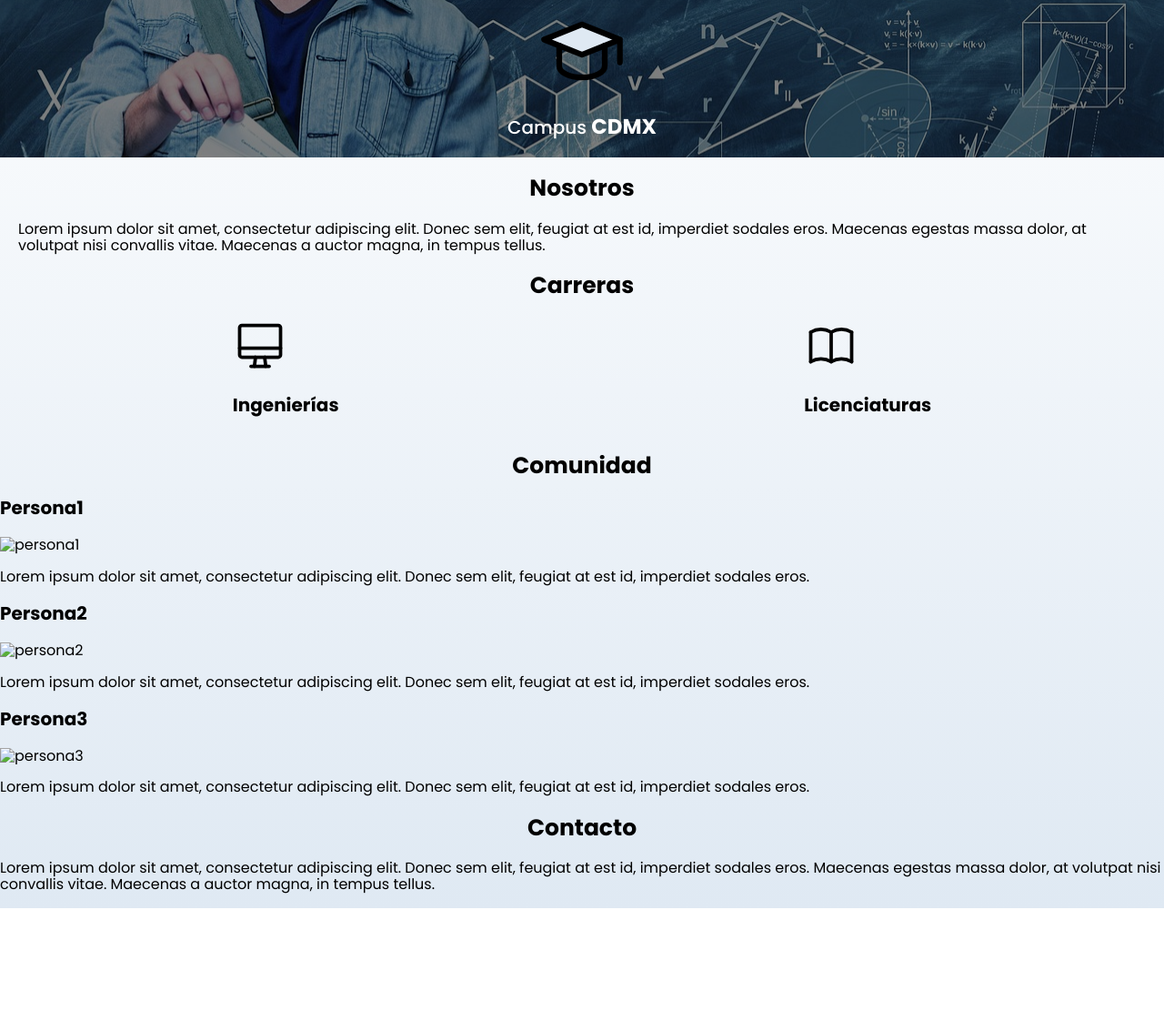
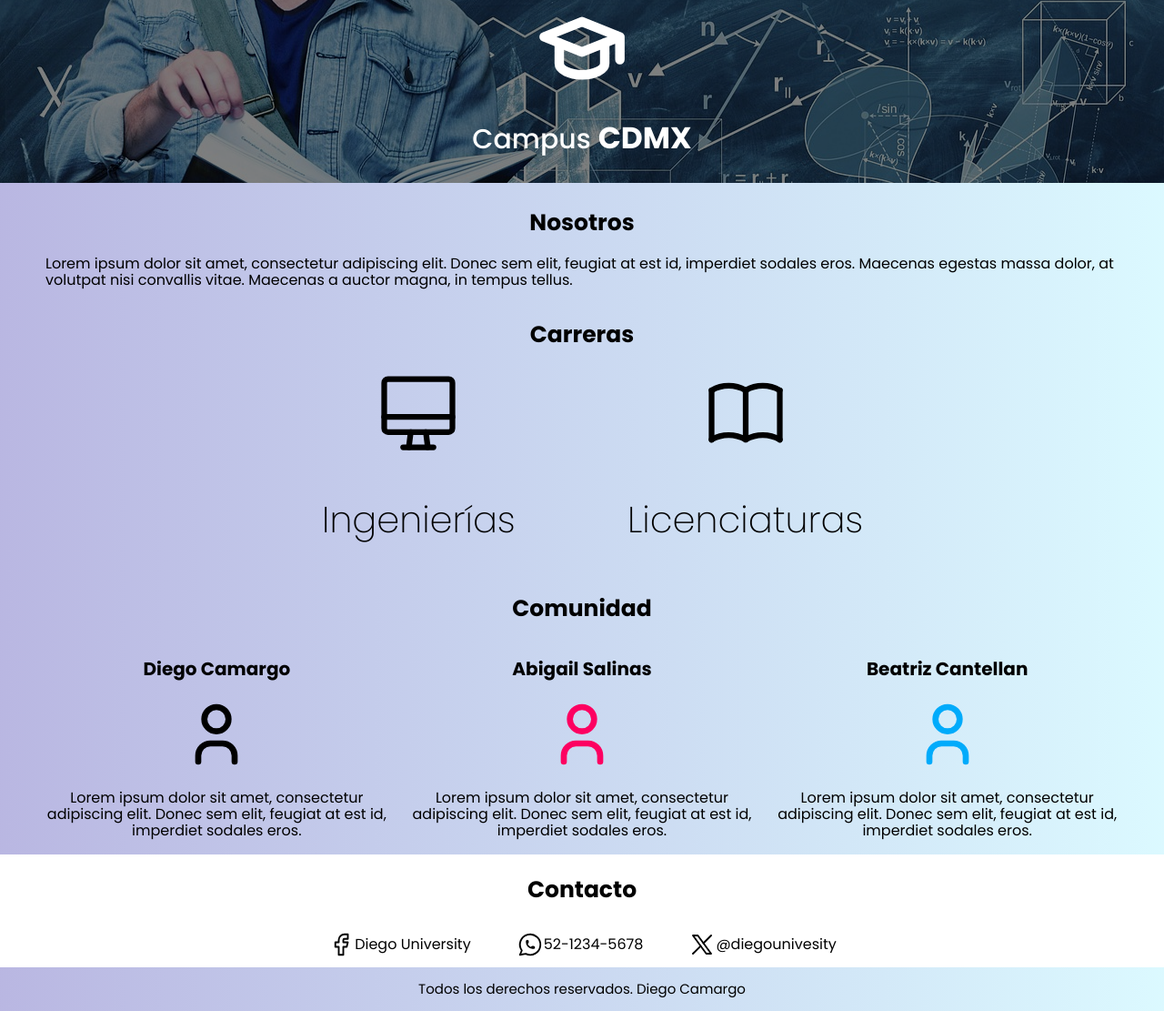
Before and after one commit to diegocamargoac/university-diegocamargo, a plain HTML site: page index.html in a window 1280 px wide. Shown: the part 140-1251 px from the top of the page at 91% size. Before the commit the page ends 1138 px from the top, so only its background shows below. Drawn offline with Linux system fonts and the light colour scheme.

Commit message:
Se termina primera parte con HTML y CSS

```diff
--- a/css/styles.css
+++ b/css/styles.css
@@ -20,12 +20,13 @@ html {
 body {
     font-size: 16px;
     font-family: "poppins", sans-serif;
-    background-image: linear-gradient(to top, var(--grisclaro) 0%, var(--blanco) 100% );
+    background: rgb(73,67,179);
+    background: linear-gradient(90deg, rgba(73,67,179,0.3841911764705882) 0%, rgba(2,212,255,0.14049369747899154) 100%);
 }
 
 /* Títulos y Subtítulos */
 h1 {
-    font-size: 3rem;
+    font-size: 3.5rem;
 }
 
 h2 {
@@ -39,7 +40,6 @@ h3 {
 
 .titulo {
     text-align: center;
-
 }
 
 /* Navegador */
@@ -53,8 +53,8 @@ h3 {
     flex-direction: column;
     align-items: center;
     justify-content: center;
-    margin: 1rem;
     background-color: var(--secundario);
+    font-size: 2rem;
 }
 
 @media (min-width: 480px) {
@@ -81,8 +81,7 @@ h3 {
     background-repeat: no-repeat;
     background-size: cover;
     position: relative;
-    margin-top: 2rem;
-    margin-bottom: 2rem;
+    margin-bottom: 3rem;
 }
 
 .campus {
@@ -96,12 +95,12 @@ h3 {
 
 .campus p {
     color: white;
-    font-size: 2rem;
+    font-size: 3rem;
     font-weight: 450;
 }
 
 .campus span {
-    font-size: 2.3rem;
+    font-size: 3.3rem;
     font-weight: 650;
 }
 
@@ -116,37 +115,98 @@ h3 {
 
 /* Nostros */
 .nosotros {
-    padding-left: 2rem;
-    padding-right: 2rem;
+    padding: 0 5rem;
+    margin: 1rem 0;
 }
 
 /* Carreras */
 @media (min-width: 480px) {
     .carreras-inglic {
-        display: flex;
-        flex-direction: row;
-        justify-content: space-around;
+        display: grid;
+        grid-template-columns: repeat(2, 1fr);
+        align-items: center;
+        place-items: center;
+        text-align: center;
+        column-gap: 10rem;
     }
 }
 
-.carreras h2 {
+.carreras {
+    display: flex;
+    flex-direction: column;
+    align-items: center;
     text-align: center;
+    text-align: center;
+    align-items: center;
+    margin-bottom: 2rem;
+}
+
+.carreras h3 {
+    font-size: 4rem;
+    font-weight: 250;
+}
+
+.carreras .iconos {
+    width: 10rem;
+    height: 10rem;
+}
+
+/* Comunidad */
+.comunidad-personas {
+    display: flex;
+    flex-direction: column;
+    text-align: center;
+    padding: 0 5rem
 }
 
 @media (min-width: 480px) {
-    .ingenieria {
-        flex-direction: column;
+    .comunidad-personas {
+        text-align: center;
+        display: grid;
+        grid-template-columns: repeat(3, 1fr);
+        column-gap: 2.5rem;
+    }
+}
+
+.comunidad-personas svg {
+    width: 8rem;
+    height: 8rem;
+}
+/* Contacto */
+.contacto-bg {
+    background-color: var(--blanco);
+    padding-top: 4px;
+}
+
+.contacto-rs {
+    display: flex;
+    flex-direction: column;
+    align-items: center;
+}
+
+@media (min-width: 768px) {
+    .contacto-rs {
+        display: flex;
+        flex-direction: row;
+        column-gap: 5rem;
         justify-content: center;
     }
-
-    .licenciatura {
-
 }
 
+.contacto-rs svg {
+    width: 3rem;
+    height: 3rem;
 }
 
-.carreras .iconos {
-    flex-direction: column;
+.red-social {
+    display: flex;
+    flex-direction: row;
+    align-items: center;
     justify-content: center;
-    align-items: center;
 }
+
+/* Footer */
+footer {
+    text-align: center;
+    font-size: 1.5rem;
+}
--- a/index.html
+++ b/index.html
@@ -33,11 +33,9 @@
 
     <section class="campus-bg">
         <div class="campus">
-            <svg xmlns="http://www.w3.org/2000/svg" class="icon icon-tabler icon-tabler-school" width="60" height="60"
-                viewBox="0 0 24 24" stroke-width="1.5" stroke="#000000" fill="none" stroke-linecap="round"
-                stroke-linejoin="round">
-                <path stroke="none" d="M0 0h24v24H0z" fill="none" />
-                <path class="svg-color" d="M22 9l-10 -4l-10 4l10 4l10 -4v6" />
+            <svg xmlns="http://www.w3.org/2000/svg" class="icon icon-tabler icon-tabler-school" width="80" height="80" viewBox="0 0 24 24" stroke-width="2.5" stroke="#ffffff" fill="none" stroke-linecap="round" stroke-linejoin="round">
+                <path stroke="none" d="M0 0h24v24H0z" fill="none"/>
+                <path d="M22 9l-10 -4l-10 4l10 4l10 -4v6" />
                 <path d="M6 10.6v5.4a6 3 0 0 0 12 0v-5.4" />
             </svg>
             <p>Campus <span>CDMX</span></p>
@@ -51,6 +49,7 @@
                 sodales eros. Maecenas egestas massa dolor, at volutpat nisi convallis vitae. Maecenas a auctor magna,
                 in tempus tellus.</p>
         </section>
+
         <div class="carreras">
             <h2>Carreras</h2>
             <section class="carreras-inglic">
@@ -68,7 +67,7 @@
                     <h3 class="carrera-text" >Ingenierías</h3>
                 </div>
                 <div class="licenciatura">
-                    <svg class="inconos" xmlns="http://www.w3.org/2000/svg" class="icon icon-tabler icon-tabler-book" width="60" height="60"
+                    <svg class="iconos" xmlns="http://www.w3.org/2000/svg" class="icon icon-tabler icon-tabler-book" width="60" height="60"
                         viewBox="0 0 24 24" stroke-width="1.5" stroke="#000000" fill="none" stroke-linecap="round"
                         stroke-linejoin="round">
                         <path stroke="none" d="M0 0h24v24H0z" fill="none" />
@@ -82,28 +81,81 @@
                 </div>
             </section>
         </div>
-        <section>
+
+        <div class="comunidad-bg">
+            <section class="comunidad" >
                 <h2>Comunidad</h2>
-            <h3>Persona1</h3>
-            <img src="#" alt="persona1">
+                <div class="comunidad-personas">
+                    <div class="persona">
+                        <h3>Diego Camargo</h3>
+                        <svg xmlns="http://www.w3.org/2000/svg" class="icon icon-tabler icon-tabler-user" width="60" height="60" viewBox="0 0 24 24" stroke-width="2" stroke="#000000" fill="none" stroke-linecap="round" stroke-linejoin="round">
+                            <path stroke="none" d="M0 0h24v24H0z" fill="none"/>
+                            <path d="M8 7a4 4 0 1 0 8 0a4 4 0 0 0 -8 0" />
+                            <path d="M6 21v-2a4 4 0 0 1 4 -4h4a4 4 0 0 1 4 4v2" />
+                        </svg>
                         <p>Lorem ipsum dolor sit amet, consectetur adipiscing elit. Donec sem elit, feugiat at est id, imperdiet
                             sodales eros.</p>
-            <h3>Persona2</h3>
-            <img src="#" alt="persona2">
+                    </div>
+                    <div class="persona">
+                        <h3>Abigail Salinas</h3>
+                        <svg xmlns="http://www.w3.org/2000/svg" class="icon icon-tabler icon-tabler-user" width="60" height="60" viewBox="0 0 24 24" stroke-width="2" stroke="#fd0061" fill="none" stroke-linecap="round" stroke-linejoin="round">
+                            <path stroke="none" d="M0 0h24v24H0z" fill="none"/>
+                            <path d="M8 7a4 4 0 1 0 8 0a4 4 0 0 0 -8 0" />
+                            <path d="M6 21v-2a4 4 0 0 1 4 -4h4a4 4 0 0 1 4 4v2" />
+                        </svg>
                         <p>Lorem ipsum dolor sit amet, consectetur adipiscing elit. Donec sem elit, feugiat at est id, imperdiet
                             sodales eros.</p>
-            <h3>Persona3</h3>
-            <img src="#" alt="persona3">
+                    </div>
+                    <div class="persona">
+                        <h3>Beatriz Cantellan</h3>
+                        <svg xmlns="http://www.w3.org/2000/svg" class="icon icon-tabler icon-tabler-user" width="60" height="60" viewBox="0 0 24 24" stroke-width="2" stroke="#00abfb" fill="none" stroke-linecap="round" stroke-linejoin="round">
+                            <path stroke="none" d="M0 0h24v24H0z" fill="none"/>
+                            <path d="M8 7a4 4 0 1 0 8 0a4 4 0 0 0 -8 0" />
+                            <path d="M6 21v-2a4 4 0 0 1 4 -4h4a4 4 0 0 1 4 4v2" />
+                        </svg>
                         <p>Lorem ipsum dolor sit amet, consectetur adipiscing elit. Donec sem elit, feugiat at est id, imperdiet
                             sodales eros.</p>
+                    </div>
+                </div>
             </section>
-        <section>
+        </div>
+
+        <div class="contacto-bg">
+            <section class="contacto">
                 <h2>Contacto</h2>
-            <p>Lorem ipsum dolor sit amet, consectetur adipiscing elit. Donec sem elit, feugiat at est id, imperdiet
-                sodales eros. Maecenas egestas massa dolor, at volutpat nisi convallis vitae. Maecenas a auctor magna,
-                in tempus tellus.</p>
+                <div class="contacto-rs">
+                    <div class="red-social">
+                        <svg xmlns="http://www.w3.org/2000/svg" class="icon icon-tabler icon-tabler-brand-facebook" width="60" height="60" viewBox="0 0 24 24" stroke-width="1.5" stroke="#000000" fill="none" stroke-linecap="round" stroke-linejoin="round">
+                            <path stroke="none" d="M0 0h24v24H0z" fill="none"/>
+                            <path d="M7 10v4h3v7h4v-7h3l1 -4h-4v-2a1 1 0 0 1 1 -1h3v-4h-3a5 5 0 0 0 -5 5v2h-3" />
+                        </svg>
+                        <p>Diego University</p>
+                    </div>
+                    <div class="red-social">
+                        <svg xmlns="http://www.w3.org/2000/svg" class="icon icon-tabler icon-tabler-brand-whatsapp" width="60" height="60" viewBox="0 0 24 24" stroke-width="1.5" stroke="#000000" fill="none" stroke-linecap="round" stroke-linejoin="round">
+                            <path stroke="none" d="M0 0h24v24H0z" fill="none"/>
+                            <path d="M3 21l1.65 -3.8a9 9 0 1 1 3.4 2.9l-5.05 .9" />
+                            <path d="M9 10a.5 .5 0 0 0 1 0v-1a.5 .5 0 0 0 -1 0v1a5 5 0 0 0 5 5h1a.5 .5 0 0 0 0 -1h-1a.5 .5 0 0 0 0 1" />
+                        </svg>
+                        <p>52-1234-5678</p>
+                    </div>
+                    <div class="red-social">
+                        <svg xmlns="http://www.w3.org/2000/svg" class="icon icon-tabler icon-tabler-brand-x" width="60" height="60" viewBox="0 0 24 24" stroke-width="1.5" stroke="#000000" fill="none" stroke-linecap="round" stroke-linejoin="round">
+                            <path stroke="none" d="M0 0h24v24H0z" fill="none"/>
+                            <path d="M4 4l11.733 16h4.267l-11.733 -16z" />
+                            <path d="M4 20l6.768 -6.768m2.46 -2.46l6.772 -6.772" />
+                        </svg>
+                        <p>@diegounivesity</p>
+                    </div>
+                </div>
             </section>
+        </div>
     </main>
+
+    <footer>
+        <p>Todos los derechos reservados. Diego Camargo</p>
+    </footer>
+
 </body>
 
 </html>
```
Lines whose indentation alone changed are shown as unchanged.
